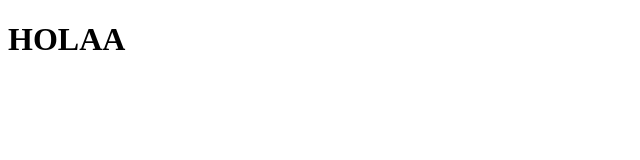
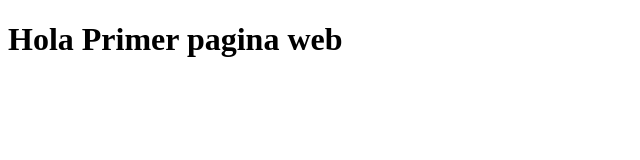
Before and after one commit to EiderT/Coursera-test, a plain HTML site: page site/index.html in a window 1280 px wide. Shown: the whole page, without its empty margins (0-640 px from the left). Drawn offline with Linux system fonts and the light colour scheme.

Commit message:
Pequeña actualizacion al archivo.

```diff
--- a/site/index.html
+++ b/site/index.html
@@ -4,6 +4,6 @@
 	<title>Hola</title>
 </head>
 <body>
-<h1>HOLAA</h1>
+<h1>Hola Primer pagina web</h1>
 </body>
 </html>
```
